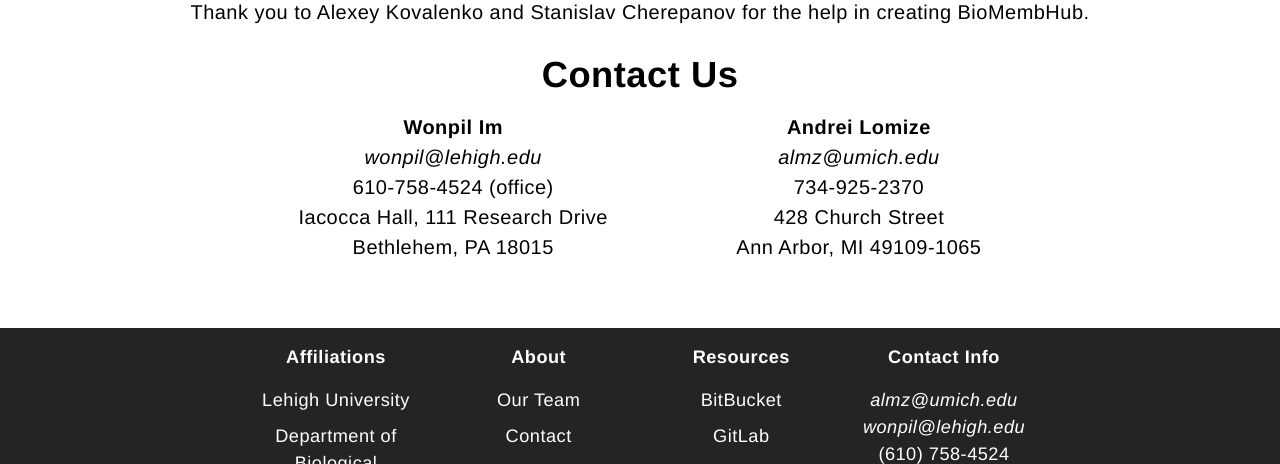
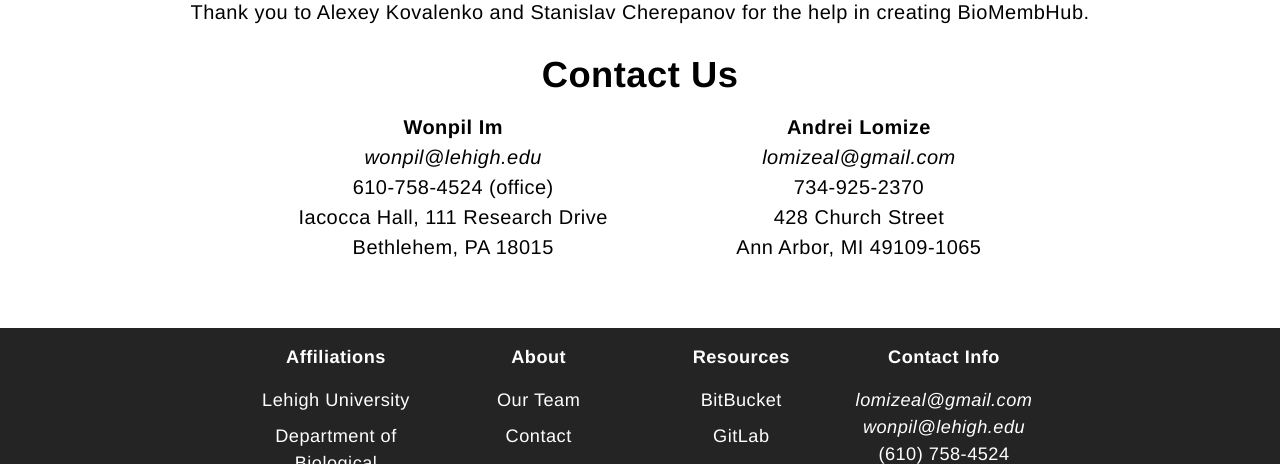
Before and after one commit to oreoqke/BioMembHub-modern, a React (Create React App) app: page /about in a window 1280 px wide. Shown: the part 2619-3083 px from the top of the page. Built offline with nearby package versions, Linux system fonts and the light colour scheme.

Commit message:
changed andrei's address

```diff
--- a/src/components/Footer.js
+++ b/src/components/Footer.js
@@ -36,7 +36,7 @@ function Footer() {
           </div>
           <div class='footer-link-items'>
             <h2>Contact Info</h2>
-            <p class="contact-email" style={{color: "#fff"}}> almz@umich.edu</p>
+            <p class="contact-email" style={{color: "#fff"}}> lomizeal@gmail.com</p>
             <p class="contact-email" style={{color: "#fff"}}> wonpil@lehigh.edu</p>
             <p class="contact-address">(610) 758-4524</p>
             <p class="contact-address"> Iacocca Hall, 111 Research Drive<br/>
--- a/src/components/pages/about/Contacts.js
+++ b/src/components/pages/about/Contacts.js
@@ -14,7 +14,7 @@ export function Contacts() {
             </div>
             <div class="contact-item">
                 <p class="contact-name">Andrei Lomize</p>
-                <p class="contact-email"> almz@umich.edu </p>
+                <p class="contact-email"> lomizeal@gmail.com </p>
                 <p> 734-925-2370</p>
                 <p> 428 Church Street <br/> Ann Arbor, MI 49109-1065</p>
             </div>
```
